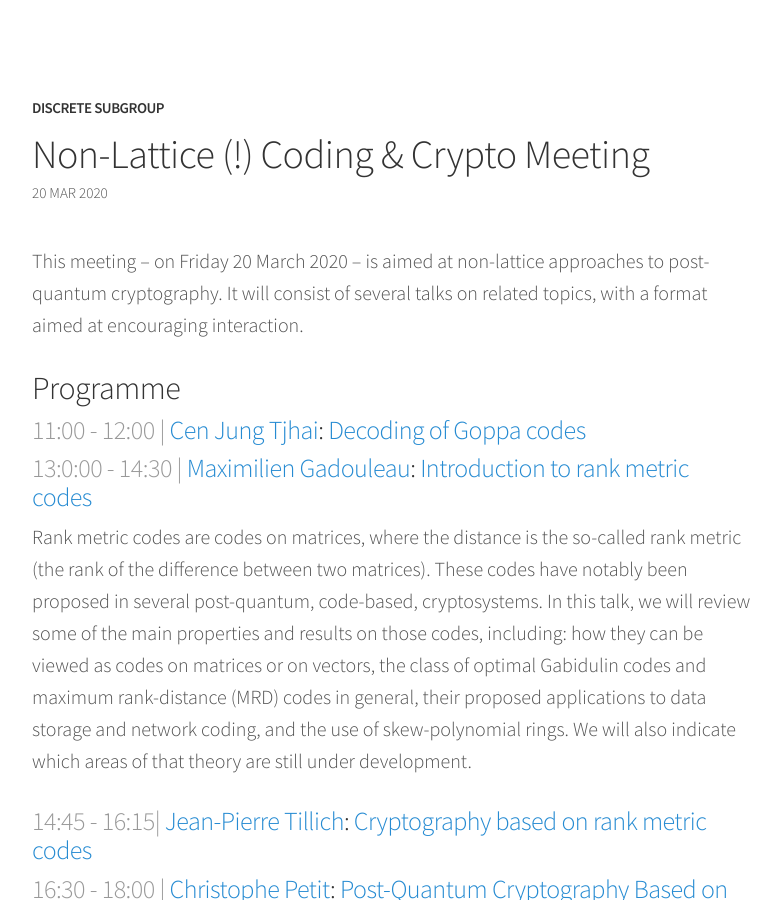
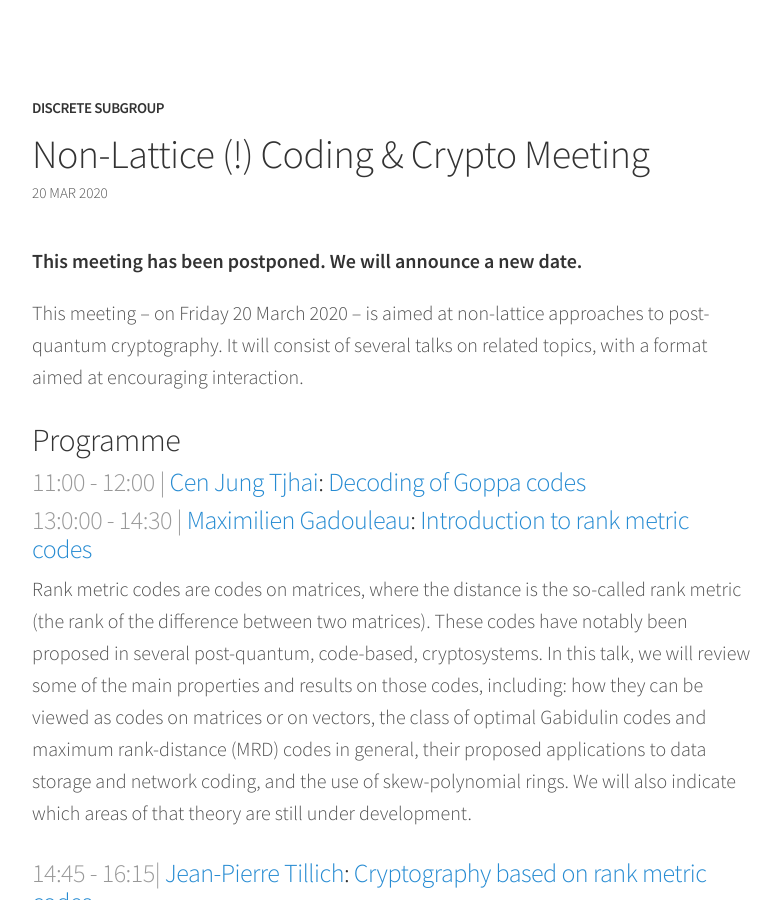
Before and after one commit to malb/discrete-subgroup, a Jekyll site: the page built from _posts/2020-03-20-lattice-meeting.md, in a window 1280 px wide and 900 px high. Shown: the whole window, without its empty margins (248-1029 px from the left). Built offline with Jekyll 4.4.1, drawn with Linux system fonts in a browser that asks for light colours; nearby versions of some CDN libraries.

Commit message:
postponed

```diff
--- a/_posts/2020-03-20-lattice-meeting.md
+++ b/_posts/2020-03-20-lattice-meeting.md
@@ -2,6 +2,8 @@
 title:  "Non-Lattice (!) Coding &amp; Crypto Meeting"
 redirect_from: /2020/03/20/
 ---
+
+**This meeting has been postponed. We will announce a new date.**
 
 This meeting -- on Friday 20 March 2020 -- is aimed at non-lattice approaches to post-quantum cryptography. It will consist of several talks on related topics, with a format aimed at encouraging interaction.
 
```
